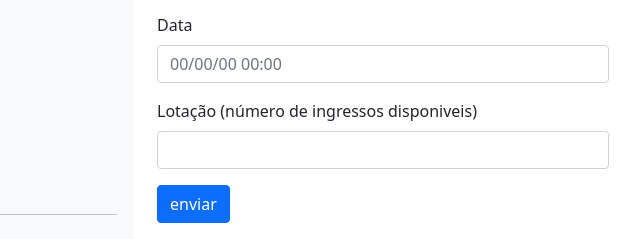
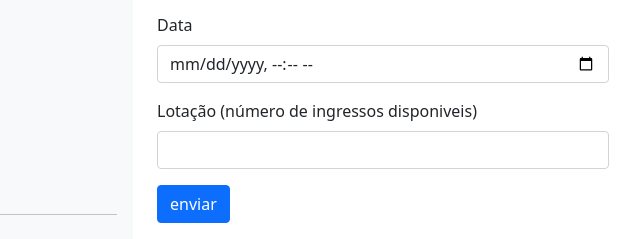
Before and after one commit to oharaland/soundgardengrupo4, a plain HTML site: page editar-evento.html in a window 1280 px wide. Shown: the part 595-834 px from the top of the page, 137-777 px from the left. Drawn offline with nearby package versions, Linux system fonts and the light colour scheme.

Commit message:
Datetime-local
Alterei o código para, no <label  for="data">, constar o type "datetime-local" e não "datetime". Assim aparece o calendário para o usuário clicar, caso prefira.

```diff
--- a/editar-evento.html
+++ b/editar-evento.html
@@ -78,7 +78,7 @@
                         </div>
                         <div class="mb-3">
                             <label for="data" class="form-label">Data</label>
-                            <input type="datetime" name="data" id="data" class="form-control"
+                            <input type="datetime-local" name="data" id="data" class="form-control"
                                 placeholder="00/00/00 00:00">
                         </div>
                         <div class="mb-3">
```
